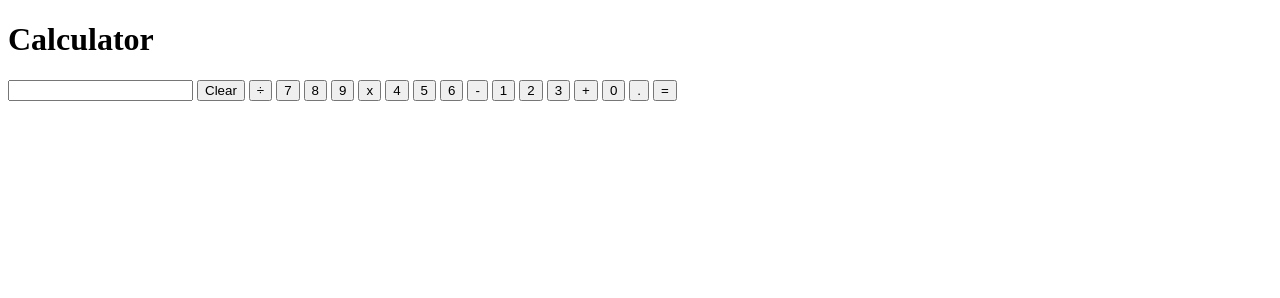
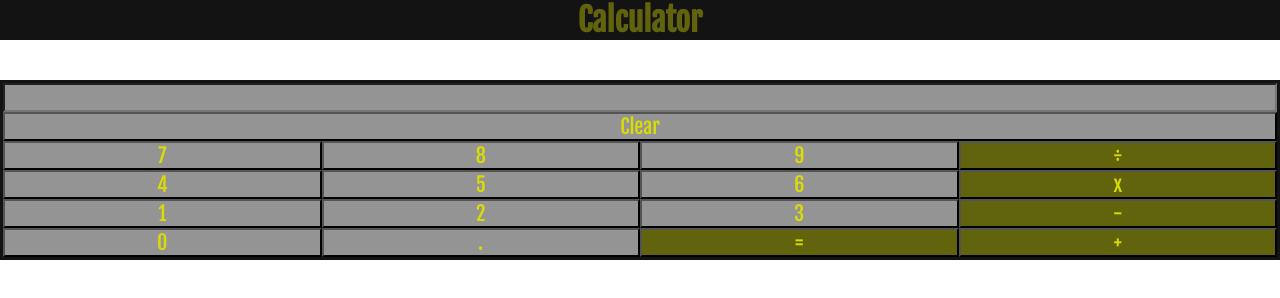
Before and after one commit to juliabanerjee/calculator-challenge, a plain HTML site: page index.html in a window 1280 px wide. Drawn offline with Linux system fonts and the light colour scheme.

Commit message:
grid sorted and styles

```diff
--- /dev/null
+++ b/assets/_typography.scss
@@ -0,0 +1 @@
+$primaryfont: 'Fjalla One', sans-serif;
--- /dev/null
+++ b/assets/_variables.scss
@@ -0,0 +1,4 @@
+$primarycolor: #131313;
+$secondarycolor: #62630D;
+$tertiarycolor: #d8db07;
+$quaternarycolor: #949494;
--- a/index.html
+++ b/index.html
@@ -5,29 +5,33 @@
   <meta http-equiv="X-UA-Compatible" content="IE=edge">
   <meta name="viewport" content="width=device-width, initial-scale=1.0">
   <title>Julia's Calculator</title>
+  <link rel="stylesheet" href="styles.css">
+  <link rel="preconnect" href="https://fonts.googleapis.com">
+<link rel="preconnect" href="https://fonts.gstatic.com" crossorigin>
+<link href="https://fonts.googleapis.com/css2?family=Fjalla+One&display=swap" rel="stylesheet">
 </head>
 <h1>Calculator</h1>
 <body>
   <div id="calculator">
 
-    <input type="text" name="" id="answerbox">
-    <button>Clear</button>
-    <button>&#247</button>
-    <button>7</button>
-    <button>8</button>
-    <button>9</button>
-    <button>x</button>
-    <button>4</button>
-    <button>5</button>
-    <button>6</button>
-    <button>-</button>
-    <button>1</button>
-    <button>2</button>
-    <button>3</button>
-    <button>+</button>
-    <button>0</button>
-    <button>.</button>
-    <button>=</button>
+    <input type="text" name="" class="calculator__button" id="calculator__answerbox">
+    <button class="calculator__button" id="calculator__clear">Clear</button>
+    <button class="calculator__button" id="calculator__7">7</button>
+    <button class="calculator__button" id="calculator__8">8</button>
+    <button class="calculator__button" id="calculator__9">9</button>
+    <button class="calculator__operator" id="calculator__divide">&#247</button>
+    <button class="calculator__button" id="calculator__4">4</button>
+    <button class="calculator__button" id="calculator__5">5</button>
+    <button class="calculator__button" id="calculator__6">6</button>
+    <button class="calculator__operator" id="calculator__times">x</button>
+    <button class="calculator__button" id="calculator__1">1</button>
+    <button class="calculator__button" id="calculator__2">2</button>
+    <button class="calculator__button" id="calculator__3">3</button>
+    <button class="calculator__operator" id="calculator__minus">-</button>
+    <button class="calculator__button" id="calculator__0">0</button>
+    <button class="calculator__button" id="calculator__point">.</button>
+    <button class="calculator__operator" id="calculator__equals">=</button>
+    <button class="calculator__operator" id="calculator__plus">+</button>
 
   </div>
 
--- a/styles.scss
+++ b/styles.scss
@@ -1,21 +1,47 @@
+@import "./assets/_buttons.scss";
+@import "./assets/_typography.scss";
+@import "./assets/_variables.scss";
+
 *{
   margin: 0;
   padding: 0;
 }
 
+h1{
+  display: flex;
+  justify-content: center;
+  margin-bottom: 40px;
+  font-family: $primaryfont;
+  background-color: $primarycolor;
+  color: $secondarycolor;
+}
 
-#calulator{
+#calculator{
 
   display: grid;
   grid-template-columns: 1fr 1fr 1fr 1fr;
   grid-template-rows: 1fr 1fr 1fr 1fr 1fr 1fr;
-  #answerbox{
+  border: 3px solid $primarycolor;
+
+  #calculator__answerbox{
     grid-row: 1/2;
     grid-column: 1/5;
   }
-  &:nth-child(2){
+  #calculator__clear{
     grid-row: 2/3;
     grid-column: 1/5;
+  }
+  .calculator__button{
+    font-family: $primaryfont;
+    background-color: $quaternarycolor;
+    color: $tertiarycolor;
+    font-size: 20px;
+  }
+  .calculator__operator{
+    font-family: $primaryfont;
+    font-size: 20px;
+    background-color: $secondarycolor;
+    color: $tertiarycolor;
   }
 }
 
@@ -25,5 +51,16 @@
 @media only screen and (max-width: 768px) {
   #calculator{
     display: grid;
+    grid-template-columns: 1fr 1fr 1fr 1fr;
+    grid-template-rows: 1fr 1fr 1fr 1fr 1fr 1fr;
+
+    &:nth-child(1){
+      grid-row: 1/2;
+      grid-column: 1/5;
+    }
+    &:nth-child(2){
+      grid-row: 2/3;
+      grid-column: 1/5;
+    }
   }
 }
```
Also changed, not shown: assets/_buttons.scss (added), maths.jpeg (added), styles.css.
